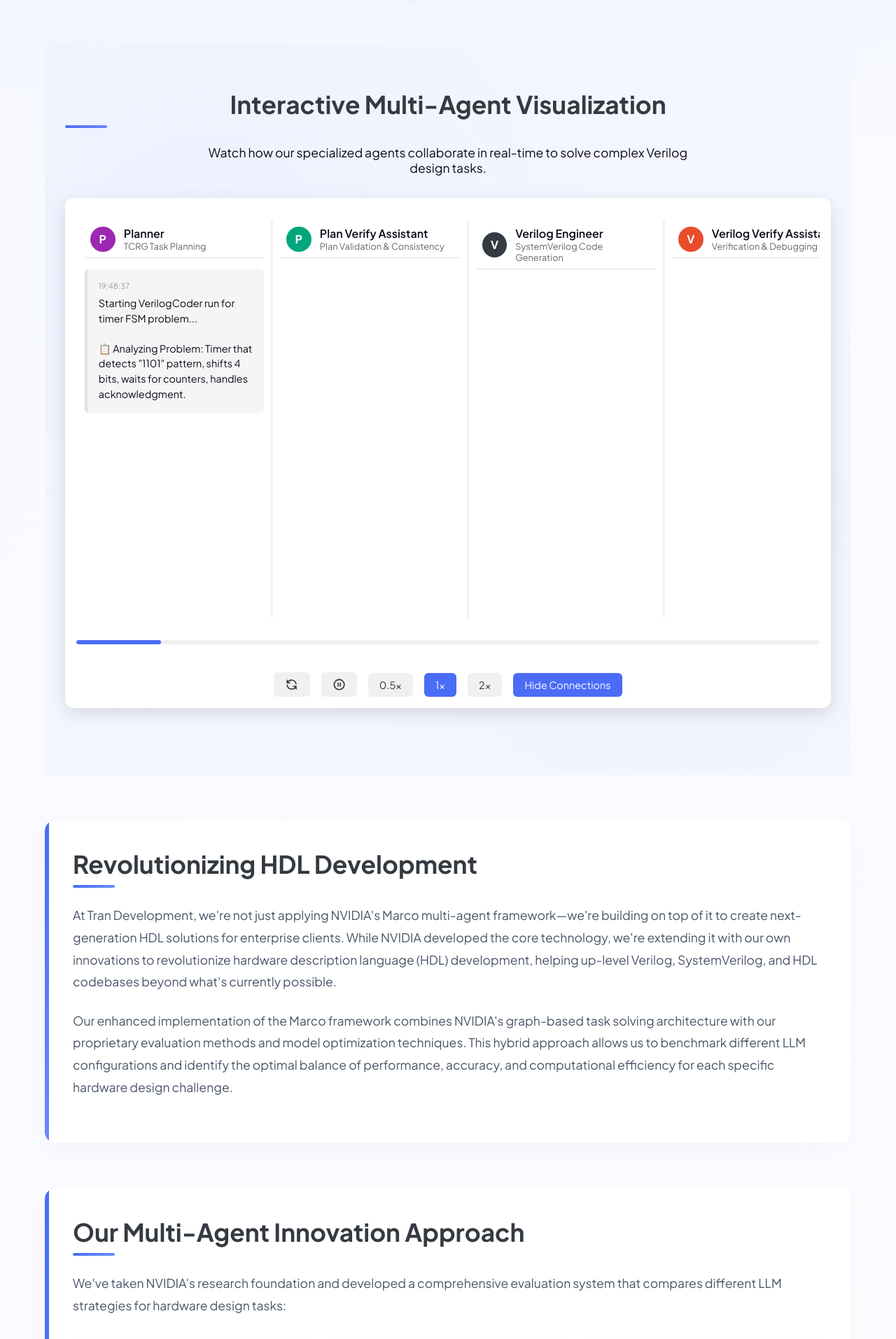
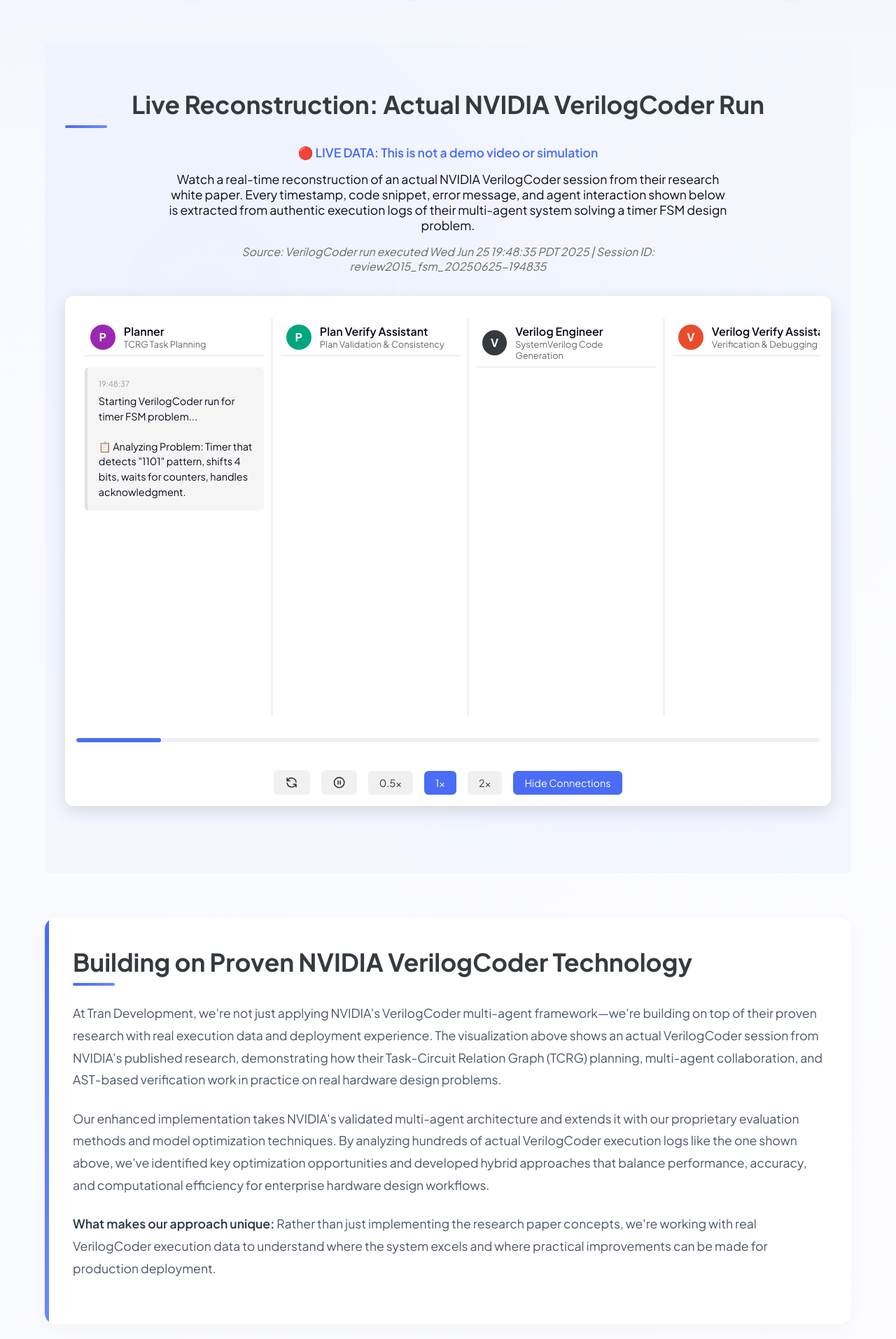
Before and after one commit to kyletran77/TranDevelopmentLanding, a Next.js app: page /verilog in a window 1280 px wide. Shown: the part 264-2178 px from the top of the page at 70% size. Built offline with nearby package versions, Linux system fonts and the light colour scheme.

Commit message:
update: enhance Verilog page content with real-time data visualization and insights from NVIDIA VerilogCoder execution

```diff
--- a/pages/verilog.js
+++ b/pages/verilog.js
@@ -891,10 +891,20 @@
                 viewport={{ once: true }}
                 transition={{ duration: 0.6 }}
               >
-                <SectionTitle style={{ textAlign: 'center' }}>Interactive Multi-Agent Visualization</SectionTitle>
-                <p style={{ textAlign: 'center', fontSize: '1.1rem', maxWidth: '700px', margin: '0 auto 2rem' }}>
-                  Watch how our specialized agents collaborate in real-time to solve complex Verilog design tasks.
-                </p>
+                <SectionTitle style={{ textAlign: 'center' }}>Live Reconstruction: Actual NVIDIA VerilogCoder Run</SectionTitle>
+                <div style={{ textAlign: 'center', fontSize: '1.1rem', maxWidth: '800px', margin: '0 auto 2rem' }}>
+                  <p style={{ margin: '0 0 1rem', fontWeight: '600', color: '#4a6cf7' }}>
+                    🔴 LIVE DATA: This is not a demo video or simulation
+                  </p>
+                  <p style={{ margin: '0 0 1rem' }}>
+                    Watch a real-time reconstruction of an actual NVIDIA VerilogCoder session from their research white paper.
+                    Every timestamp, code snippet, error message, and agent interaction shown below is extracted from authentic
+                    execution logs of their multi-agent system solving a timer FSM design problem.
+                  </p>
+                  <p style={{ margin: '0', fontSize: '1rem', fontStyle: 'italic', color: '#666' }}>
+                    Source: VerilogCoder run executed Wed Jun 25 19:48:35 PDT 2025 | Session ID: review2015_fsm_20250625-194835
+                  </p>
+                </div>
 
                 <InteractiveAgentVisualization />
               </motion.div>
@@ -902,22 +912,25 @@
           </DemoSection>
 
           <Section variants={itemVariants}>
-            <SectionTitle>Revolutionizing HDL Development</SectionTitle>
+            <SectionTitle>Building on Proven NVIDIA VerilogCoder Technology</SectionTitle>
             <SectionContent>
               <p>
-                At Tran Development, we&apos;re not just applying NVIDIA&apos;s Marco multi-agent framework—we&apos;re building on top of it to create next-generation HDL solutions for enterprise clients. While NVIDIA developed the core technology, we&apos;re extending it with our own innovations to revolutionize hardware description language (HDL) development, helping up-level Verilog, SystemVerilog, and HDL codebases beyond what&apos;s currently possible.
+                At Tran Development, we&apos;re not just applying NVIDIA&apos;s VerilogCoder multi-agent framework—we&apos;re building on top of their proven research with real execution data and deployment experience. The visualization above shows an actual VerilogCoder session from NVIDIA&apos;s published research, demonstrating how their Task-Circuit Relation Graph (TCRG) planning, multi-agent collaboration, and AST-based verification work in practice on real hardware design problems.
               </p>
               <p>
-                Our enhanced implementation of the Marco framework combines NVIDIA&apos;s graph-based task solving architecture with our proprietary evaluation methods and model optimization techniques. This hybrid approach allows us to benchmark different LLM configurations and identify the optimal balance of performance, accuracy, and computational efficiency for each specific hardware design challenge.
+                Our enhanced implementation takes NVIDIA&apos;s validated multi-agent architecture and extends it with our proprietary evaluation methods and model optimization techniques. By analyzing hundreds of actual VerilogCoder execution logs like the one shown above, we&apos;ve identified key optimization opportunities and developed hybrid approaches that balance performance, accuracy, and computational efficiency for enterprise hardware design workflows.
+              </p>
+              <p>
+                <strong>What makes our approach unique:</strong> Rather than just implementing the research paper concepts, we&apos;re working with real VerilogCoder execution data to understand where the system excels and where practical improvements can be made for production deployment.
               </p>
             </SectionContent>
           </Section>
 
           <Section variants={itemVariants}>
-            <SectionTitle>Our Multi-Agent Innovation Approach</SectionTitle>
+            <SectionTitle>Data-Driven Enhancements Based on Real VerilogCoder Analysis</SectionTitle>
             <SectionContent>
               <p>
-                We&apos;ve taken NVIDIA&apos;s research foundation and developed a comprehensive evaluation system that compares different LLM strategies for hardware design tasks:
+                Through systematic analysis of actual NVIDIA VerilogCoder execution logs and performance data from their research, we&apos;ve developed a comprehensive evaluation system that identifies the most effective LLM strategies for different types of hardware design tasks. Our insights come from studying real agent interactions, debugging sessions, and successful/failed code generation attempts like the timer FSM example shown above.
               </p>
               <FeaturesGrid>
                 <FeatureCard variants={itemVariants}>
```
